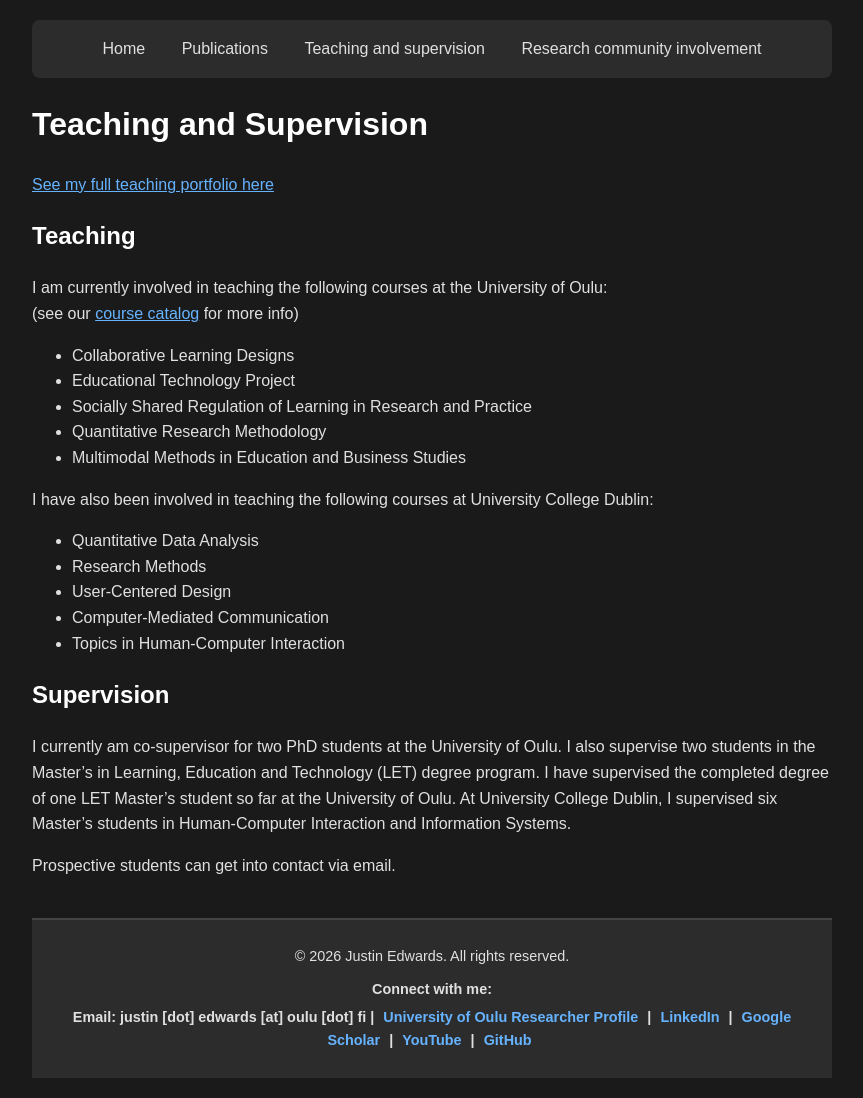
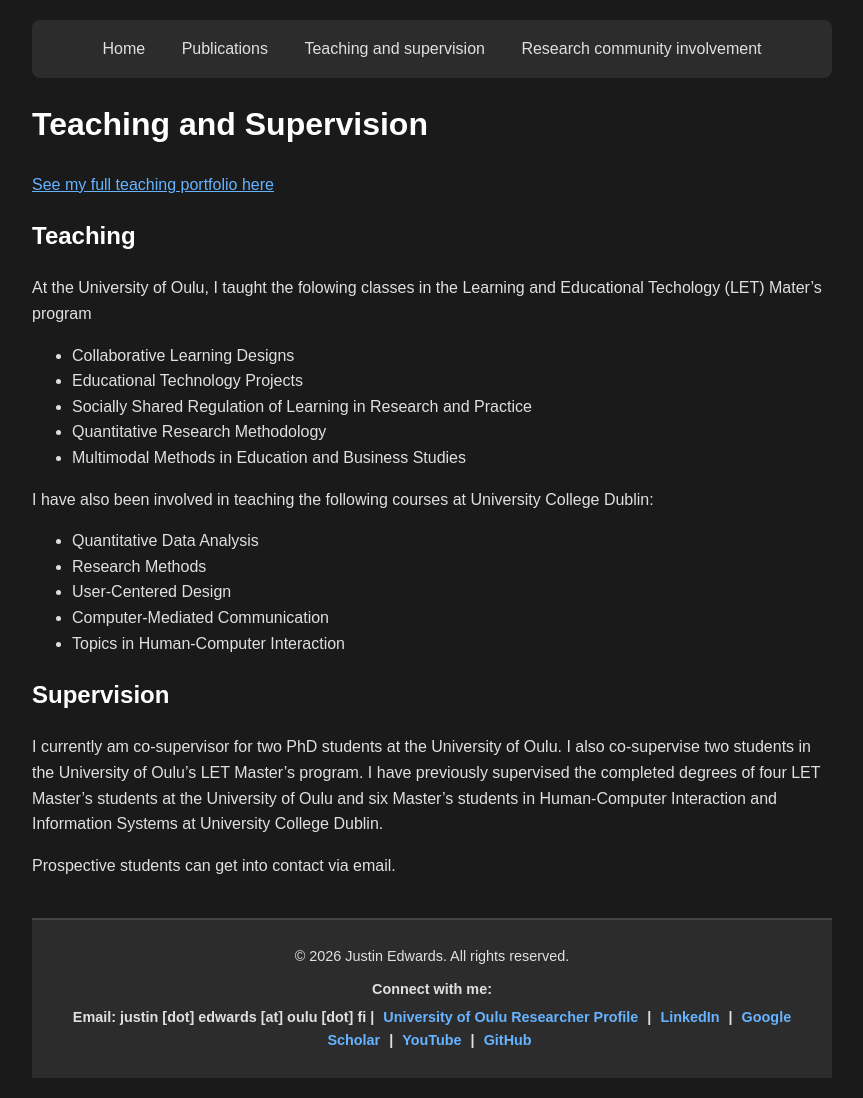
Before and after one commit to justinHCI/justinHCI.github.io, a Jekyll site: the page built from teaching.md, in a window 1280 px wide. Shown: the whole page, without its empty margins (208-1071 px from the left). Built offline with Jekyll 4.4.1, drawn with Linux system fonts in a browser that asks for light colours.

```diff
--- a/teaching.md
+++ b/teaching.md
@@ -7,11 +7,12 @@ title: Teaching and Supervision
 [See my full teaching portfolio here](/portfolio.html)
 ## Teaching
 
-I am currently involved in teaching the following courses at the University of Oulu:
-(see our [course catalog](https://opas.peppi.oulu.fi/en/programme/42549?period=2024-2025) for more info)
+
+
+At the University of Oulu, I taught the folowing classes in the Learning and Educational Techology (LET) Mater's program
 
 - Collaborative Learning Designs
-- Educational Technology Project
+- Educational Technology Projects
 - Socially Shared Regulation of Learning in Research and Practice
 - Quantitative Research Methodology
 - Multimodal Methods in Education and Business Studies
@@ -26,6 +27,6 @@ I have also been involved in teaching the following courses at University Colleg
 
 ## Supervision
 
-I currently am co-supervisor for two PhD students at the University of Oulu. I also supervise two students in the Master's in Learning, Education and Technology (LET) degree program. I have supervised the completed degree of one LET Master's student so far at the University of Oulu. At University College Dublin, I supervised six Master's students in Human-Computer Interaction and Information Systems.
+I currently am co-supervisor for two PhD students at the University of Oulu. I also co-supervise two students in the University of Oulu's LET Master's program. I have previously supervised the completed degrees of four LET Master's students at the University of Oulu and six Master's students in Human-Computer Interaction and Information Systems at University College Dublin.
 
 Prospective students can get into contact via email.
```
Also changed, not shown: community.md (+6 -5 lines), index.md (+3 -3 lines), publications.md (+7 -0 lines).
